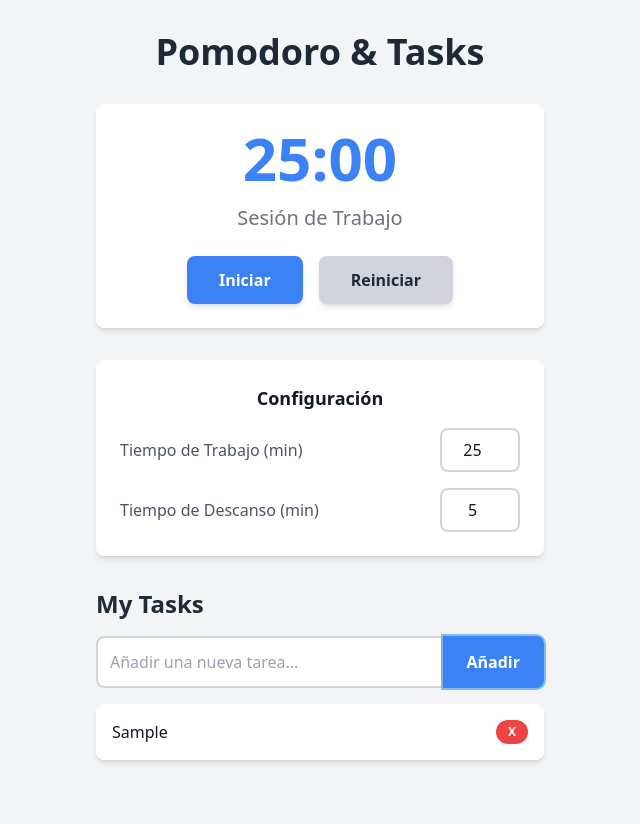
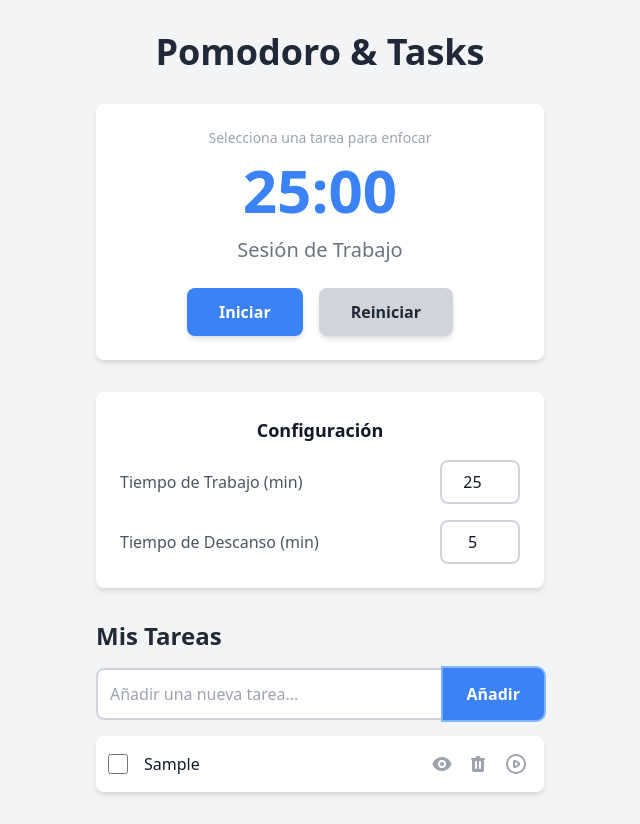
Before and after one commit to ianbenja/tareas-estudio, a React (Vite) app in the folder tareas-estudio/: page / in a window 1280 px wide. Both pictures are taken after typing "Sample" into the empty fields and a click on the button "Añadir". Shown: the whole page, without its empty margins (320-960 px from the left). Before the commit the page ends 800 px from the top, so only its background shows below. Built offline with nearby package versions, Linux system fonts and the light colour scheme.

Commit message:
App terminada

```diff
--- a/tareas-estudio/package.json
+++ b/tareas-estudio/package.json
@@ -14,12 +14,14 @@
   "homepage": "https://ianbenja.github.io/tareas-estudio/",
   "dependencies": {
     "react": "^19.1.0",
-    "react-dom": "^19.1.0"
+    "react-dom": "^19.1.0",
+    "recharts": "^2.15.3"
   },
   "devDependencies": {
     "@eslint/js": "^9.25.0",
     "@types/react": "^19.1.2",
     "@types/react-dom": "^19.1.2",
+    "@types/recharts": "^1.8.29",
     "@vitejs/plugin-react-swc": "^3.9.0",
     "autoprefixer": "^10.4.21",
     "eslint": "^9.25.0",
--- a/tareas-estudio/src/App.tsx
+++ b/tareas-estudio/src/App.tsx
@@ -3,22 +3,33 @@ import Timer from "./components/Timer";
 import TaskList from "./components/TaskList";
 import AddTaskForm from "./components/AddTaskForm";
 import Settings from "./components/Settings";
+import TaskDetailsModal from "./components/TaskDetailsModal";
 import { useTasks } from "./hooks/useTasks";
+import { type Task } from "./types";
 
 function App() {
-  const { tasks, addTask, toggleTask, deleteTask } = useTasks();
+  const { tasks, addTask, toggleTask, deleteTask, logPomodoro } = useTasks();
   const [workTime, setWorkTime] = useState(25);
   const [breakTime, setBreakTime] = useState(5);
 
+  // Estado para la tarea actual y el modal de detalles
+  const [currentTaskId, setCurrentTaskId] = useState<number | null>(null);
+  const [viewingTask, setViewingTask] = useState<Task | null>(null);
+
   const handleTimerComplete = () => {
-    console.log("Work session finished! Time for a break.");
-    // You can add more complex notification logic here
+    console.log("Work session finished!");
+    // Si hay una tarea seleccionada, registra el pomodoro completado.
+    if (currentTaskId) {
+      logPomodoro(currentTaskId, workTime);
+    }
   };
 
   const handleBreakComplete = () => {
-    console.log("Break is over! Back to work.");
-    // You can add more complex notification logic here
+    console.log("Break is over!");
   };
+
+  // Busca la tarea actual en el array de tareas
+  const currentTask = tasks.find((t) => t.id === currentTaskId) || null;
 
   return (
     <div className="min-h-screen bg-gray-100 dark:bg-gray-900 flex flex-col items-center p-4 sm:p-8">
@@ -30,11 +41,13 @@ function App() {
         </header>
 
         <main>
+          {/* Pasa la tarea actual al temporizador */}
           <Timer
             workTime={workTime}
             breakTime={breakTime}
             onTimerComplete={handleTimerComplete}
             onBreakComplete={handleBreakComplete}
+            currentTask={currentTask}
           />
 
           <Settings
@@ -46,17 +59,31 @@ function App() {
 
           <div className="mt-8">
             <h2 className="text-2xl font-bold text-gray-800 dark:text-white mb-4">
-              My Tasks
+              Mis Tareas
             </h2>
             <AddTaskForm onAddTask={addTask} />
+            {/* Asegúrate de pasar onSetCurrentTask a TaskList.
+              Esta es la corrección clave para tu error.
+            */}
             <TaskList
               tasks={tasks}
               onToggleTask={toggleTask}
               onDeleteTask={deleteTask}
+              currentTaskId={currentTaskId}
+              onSetCurrentTask={setCurrentTaskId} // <-- ESTA LÍNEA CORRIGE EL ERROR
+              onViewDetails={setViewingTask}
             />
           </div>
         </main>
       </div>
+
+      {/* Renderiza el modal solo si hay una tarea para ver */}
+      {viewingTask && (
+        <TaskDetailsModal
+          task={viewingTask}
+          onClose={() => setViewingTask(null)}
+        />
+      )}
     </div>
   );
 }
--- /dev/null
+++ b/tareas-estudio/src/components/TaskDetailsModal.tsx
@@ -0,0 +1,103 @@
+import React from "react";
+import { type Task } from "../types";
+import {
+  BarChart,
+  Bar,
+  XAxis,
+  YAxis,
+  CartesianGrid,
+  Tooltip,
+  Legend,
+  ResponsiveContainer,
+} from "recharts";
+
+interface TaskDetailsModalProps {
+  task: Task | null;
+  onClose: () => void;
+}
+
+const TaskDetailsModal: React.FC<TaskDetailsModalProps> = ({
+  task,
+  onClose,
+}) => {
+  if (!task) return null;
+
+  // Agrupa las sesiones por fecha para el gráfico
+  const data = task.sessions.reduce((acc, session) => {
+    const date = new Date(session.date).toLocaleDateString("es-AR", {
+      day: "2-digit",
+      month: "2-digit",
+    });
+    const existing = acc.find((item) => item.name === date);
+    if (existing) {
+      existing.minutos += session.duration;
+    } else {
+      acc.push({ name: date, minutos: session.duration });
+    }
+    return acc;
+  }, [] as { name: string; minutos: number }[]);
+
+  const formatTotalTime = (minutes: number) => {
+    const hours = Math.floor(minutes / 60);
+    const mins = minutes % 60;
+    return `${hours}h ${mins}m`;
+  };
+
+  return (
+    <div
+      className="fixed inset-0 bg-black bg-opacity-50 flex justify-center items-center z-50"
+      onClick={onClose}
+    >
+      <div
+        className="bg-white dark:bg-gray-800 rounded-lg shadow-xl p-6 w-full max-w-lg mx-4"
+        onClick={(e) => e.stopPropagation()}
+      >
+        <div className="flex justify-between items-center mb-4">
+          <h2 className="text-2xl font-bold">{task.text}</h2>
+          <button
+            onClick={onClose}
+            className="text-gray-500 hover:text-gray-800 dark:hover:text-white"
+          >
+            &times;
+          </button>
+        </div>
+
+        <div className="grid grid-cols-2 gap-4 mb-6 text-center">
+          <div className="bg-gray-100 dark:bg-gray-700 p-4 rounded-lg">
+            <p className="text-sm text-gray-500 dark:text-gray-400">
+              Tiempo Total
+            </p>
+            <p className="text-2xl font-bold">
+              {formatTotalTime(task.totalTime)}
+            </p>
+          </div>
+          <div className="bg-gray-100 dark:bg-gray-700 p-4 rounded-lg">
+            <p className="text-sm text-gray-500 dark:text-gray-400">
+              Pomodoros
+            </p>
+            <p className="text-2xl font-bold">{task.pomodoros}</p>
+          </div>
+        </div>
+
+        <h3 className="text-lg font-bold mb-2">Actividad de Estudio</h3>
+        <div style={{ width: "100%", height: 200 }}>
+          <ResponsiveContainer>
+            <BarChart
+              data={data}
+              margin={{ top: 5, right: 20, left: -10, bottom: 5 }}
+            >
+              <CartesianGrid strokeDasharray="3 3" />
+              <XAxis dataKey="name" />
+              <YAxis />
+              <Tooltip />
+              <Legend />
+              <Bar dataKey="minutos" fill="#3b82f6" />
+            </BarChart>
+          </ResponsiveContainer>
+        </div>
+      </div>
+    </div>
+  );
+};
+
+export default TaskDetailsModal;
--- a/tareas-estudio/src/components/TaskItem.tsx
+++ b/tareas-estudio/src/components/TaskItem.tsx
@@ -1,37 +1,120 @@
 import React from "react";
-import { type Task } from "../types"; // Importa la definición del tipo Task.
+import { type Task } from "../types";
 
-// Define la interfaz para las props del componente.
-// Recibe el objeto 'task' y las funciones para alternar su estado y eliminarla.
 interface TaskItemProps {
   task: Task;
+  isCurrent: boolean;
   onToggle: (id: number) => void;
   onDelete: (id: number) => void;
+  onSetCurrent: (id: number) => void;
+  onViewDetails: (task: Task) => void;
 }
 
-const TaskItem: React.FC<TaskItemProps> = ({ task, onToggle, onDelete }) => {
+const TaskItem: React.FC<TaskItemProps> = ({
+  task,
+  isCurrent,
+  onToggle,
+  onDelete,
+  onSetCurrent,
+  onViewDetails,
+}) => {
+  // Clases condicionales para resaltar la tarea actual
+  const itemClasses = `
+    flex items-center justify-between p-3 transition duration-200 group
+    ${
+      isCurrent
+        ? "bg-blue-100 dark:bg-blue-900/50"
+        : "hover:bg-gray-50 dark:hover:bg-gray-700"
+    }
+  `;
+
   return (
-    // Elemento de lista con estilos de Tailwind.
-    <li className="flex items-center justify-between p-4 hover:bg-gray-50 dark:hover:bg-gray-700 transition duration-200">
-      {/* El texto de la tarea. Es clickable para cambiar el estado de completado. */}
-      <span
-        onClick={() => onToggle(task.id)}
-        // Clases condicionales: si la tarea está completa, se le aplica 'line-through' (tachado).
-        className={`flex-grow cursor-pointer ${
-          task.completed ? "line-through text-gray-400" : ""
-        }`}
-      >
+    <li className={itemClasses}>
+      <div className="flex items-center flex-grow">
+        {/* Checkbox para marcar la tarea como completada */}
+        <input
+          type="checkbox"
+          checked={task.completed}
+          onChange={() => onToggle(task.id)}
+          className="h-5 w-5 rounded border-gray-300 text-blue-600 focus:ring-blue-500 mr-4"
+        />
+        {/* Texto de la tarea */}
+        <span className={task.completed ? "line-through text-gray-400" : ""}>
           {task.text}
         </span>
-
-      {/* Botón para eliminar la tarea. */}
+      </div>
+      <div className="flex items-center space-x-2">
+        {/* Botón para ver detalles y estadísticas */}
+        <button
+          onClick={() => onViewDetails(task)}
+          className="p-1 text-gray-400 hover:text-blue-500"
+          aria-label="Ver detalles"
+        >
+          <svg
+            xmlns="http://www.w3.org/2000/svg"
+            className="h-5 w-5"
+            viewBox="0 0 20 20"
+            fill="currentColor"
+          >
+            <path d="M10 12a2 2 0 100-4 2 2 0 000 4z" />
+            <path
+              fillRule="evenodd"
+              d="M.458 10C1.732 5.943 5.522 3 10 3s8.268 2.943 9.542 7c-1.274 4.057-5.022 7-9.542 7S1.732 14.057.458 10zM14 10a4 4 0 11-8 0 4 4 0 018 0z"
+              clipRule="evenodd"
+            />
+          </svg>
+        </button>
+        {/* Botón para eliminar la tarea */}
         <button
           onClick={() => onDelete(task.id)}
-        // Estilos de Tailwind para el botón de eliminar.
-        className="ml-4 px-3 py-1 bg-red-500 text-white text-xs font-bold rounded-full hover:bg-red-600 focus:outline-none focus:ring-2 focus:ring-red-400 focus:ring-opacity-75 transition duration-200"
+          className="p-1 text-gray-400 hover:text-red-500"
+          aria-label="Eliminar tarea"
         >
-        X
+          <svg
+            xmlns="http://www.w3.org/2000/svg"
+            className="h-5 w-5"
+            viewBox="0 0 20 20"
+            fill="currentColor"
+          >
+            <path
+              fillRule="evenodd"
+              d="M9 2a1 1 0 00-.894.553L7.382 4H4a1 1 0 000 2v10a2 2 0 002 2h8a2 2 0 002-2V6a1 1 0 100-2h-3.382l-.724-1.447A1 1 0 0011 2H9zM7 8a1 1 0 012 0v6a1 1 0 11-2 0V8zm4 0a1 1 0 012 0v6a1 1 0 11-2 0V8z"
+              clipRule="evenodd"
+            />
+          </svg>
         </button>
+        {/* NUEVO: Botón para enfocar esta tarea en el Pomodoro */}
+        <button
+          onClick={() => onSetCurrent(task.id)}
+          className={`p-1 rounded-full transition-colors duration-200 ${
+            isCurrent
+              ? "text-blue-500 bg-blue-100 dark:bg-blue-900"
+              : "text-gray-400 hover:text-green-500"
+          }`}
+          aria-label="Enfocar tarea"
+        >
+          <svg
+            xmlns="http://www.w3.org/2000/svg"
+            className="h-6 w-6"
+            fill="none"
+            viewBox="0 0 24 24"
+            stroke="currentColor"
+          >
+            <path
+              strokeLinecap="round"
+              strokeLinejoin="round"
+              strokeWidth={2}
+              d="M14.752 11.168l-3.197-2.132A1 1 0 0010 9.87v4.263a1 1 0 001.555.832l3.197-2.132a1 1 0 000-1.664z"
+            />
+            <path
+              strokeLinecap="round"
+              strokeLinejoin="round"
+              strokeWidth={2}
+              d="M21 12a9 9 0 11-18 0 9 9 0 0118 0z"
+            />
+          </svg>
+        </button>
+      </div>
     </li>
   );
 };
--- a/tareas-estudio/src/components/TaskList.tsx
+++ b/tareas-estudio/src/components/TaskList.tsx
@@ -1,38 +1,43 @@
 import React from "react";
-import TaskItem from "./TaskItem"; // Importa el componente para cada tarea individual.
-import { type Task } from "../types"; // Importa la definición del tipo Task.
+import TaskItem from "./TaskItem";
+import { type Task } from "../types";
 
-// Define la interfaz para las props del componente.
 interface TaskListProps {
-  tasks: Task[]; // Un array de objetos Task.
-  onToggleTask: (id: number) => void; // Función para marcar una tarea como completa/incompleta.
-  onDeleteTask: (id: number) => void; // Función para eliminar una tarea.
+  tasks: Task[];
+  onToggleTask: (id: number) => void;
+  onDeleteTask: (id: number) => void;
+  currentTaskId: number | null;
+  onSetCurrentTask: (id: number) => void;
+  onViewDetails: (task: Task) => void;
 }
 
 const TaskList: React.FC<TaskListProps> = ({
   tasks,
   onToggleTask,
   onDeleteTask,
+  currentTaskId,
+  onSetCurrentTask,
+  onViewDetails,
 }) => {
   return (
-    // Contenedor principal para la lista de tareas con estilos de Tailwind.
     <div className="bg-white dark:bg-gray-800 rounded-lg shadow-md">
-      {/* Renderizado condicional: comprueba si hay tareas en la lista. */}
       {tasks.length > 0 ? (
-        // Si hay tareas, se renderiza una lista desordenada.
         <ul className="divide-y divide-gray-200 dark:divide-gray-700">
-          {/* Mapea cada tarea a un componente TaskItem. */}
           {tasks.map((task) => (
             <TaskItem
-              key={task.id} // La key es crucial para que React identifique cada elemento.
+              key={task.id}
               task={task}
+              // Comprueba si esta tarea es la que está seleccionada actualmente.
+              isCurrent={task.id === currentTaskId}
               onToggle={onToggleTask}
               onDelete={onDeleteTask}
+              // Pasa la función para establecer esta tarea como la actual.
+              onSetCurrent={onSetCurrentTask}
+              onViewDetails={onViewDetails}
             />
           ))}
         </ul>
       ) : (
-        // Si no hay tareas, se muestra un mensaje.
         <p className="p-4 text-center text-gray-500">
           Aún no hay tareas. ¡Añade una!
         </p>
--- a/tareas-estudio/src/components/Timer.tsx
+++ b/tareas-estudio/src/components/Timer.tsx
@@ -1,11 +1,12 @@
 import React, { useState, useEffect, useRef } from "react";
+import { type Task } from "../types";
 
-// Define la interfaz para las props que el componente Timer recibirá.
 interface TimerProps {
-  workTime: number; // Duración de la sesión de trabajo en minutos.
-  breakTime: number; // Duración del descanso en minutos.
-  onTimerComplete: () => void; // Función que se ejecuta cuando termina una sesión de trabajo.
-  onBreakComplete: () => void; // Función que se ejecuta cuando termina un descanso.
+  workTime: number;
+  breakTime: number;
+  onTimerComplete: () => void;
+  onBreakComplete: () => void;
+  currentTask: Task | null; // Prop para recibir la tarea actual
 }
 
 const Timer: React.FC<TimerProps> = ({
@@ -13,34 +14,29 @@ const Timer: React.FC<TimerProps> = ({
   breakTime,
   onTimerComplete,
   onBreakComplete,
+  currentTask,
 }) => {
   const [isWorkSession, setIsWorkSession] = useState(true);
   const [timeLeft, setTimeLeft] = useState(workTime * 60);
   const [isActive, setIsActive] = useState(false);
   const [isFinishing, setIsFinishing] = useState(false);
-
-  // Ref para el elemento de audio HTML.
   const audioRef = useRef<HTMLAudioElement>(null);
 
-  // Actualiza el tiempo si la configuración cambia mientras el timer está pausado.
+  // Efecto para actualizar el tiempo si cambia la configuración
   useEffect(() => {
     if (!isActive) {
       setTimeLeft(isWorkSession ? workTime * 60 : breakTime * 60);
     }
   }, [workTime, breakTime, isWorkSession, isActive]);
 
-  // useEffect principal que maneja la lógica del temporizador.
+  // Efecto principal del temporizador
   useEffect(() => {
     let interval: number | null = null;
-
     if (isActive && timeLeft > 0) {
-      interval = setInterval(() => {
-        setTimeLeft((prev) => prev - 1);
-      }, 1000);
+      interval = setInterval(() => setTimeLeft((prev) => prev - 1), 1000);
     } else if (isActive && timeLeft === 0) {
-      playNotificationSound(); // Llama a nuestra función de reproducción.
+      playNotificationSound();
       setIsFinishing(true);
-
       if (isWorkSession) {
         onTimerComplete();
         setIsWorkSession(false);
@@ -50,14 +46,10 @@ const Timer: React.FC<TimerProps> = ({
         setIsWorkSession(true);
         setTimeLeft(workTime * 60);
       }
-
       setTimeout(() => setIsFinishing(false), 2000);
     }
-
     return () => {
-      if (interval) {
-        clearInterval(interval);
-      }
+      if (interval) clearInterval(interval);
     };
   }, [
     isActive,
@@ -69,29 +61,17 @@ const Timer: React.FC<TimerProps> = ({
     onBreakComplete,
   ]);
 
-  // Función para reproducir el sonido desde el elemento de audio.
+  // Función para reproducir el sonido de notificación
   const playNotificationSound = () => {
     if (audioRef.current) {
-      audioRef.current.currentTime = 0; // Reinicia el audio al principio.
-      audioRef.current.play().catch((error) => {
-        // Este catch es importante para manejar errores si el navegador aún bloquea el audio.
-        console.error("Error al reproducir el sonido:", error);
-      });
+      audioRef.current.currentTime = 0;
+      audioRef.current
+        .play()
+        .catch((e) => console.error("Error al reproducir sonido:", e));
     }
   };
 
-  // Inicia o pausa el temporizador. La primera interacción del usuario es clave.
-  const toggleTimer = () => {
-    // La primera vez que el usuario hace clic en "Iniciar",
-    // el navegador considera que ha habido una "interacción".
-    // Esto es fundamental para que las llamadas posteriores a .play() funcionen.
-    if (audioRef.current && audioRef.current.paused) {
-      // No es necesario reproducir y pausar, la primera interacción es suficiente
-      // para habilitar futuras reproducciones automáticas.
-    }
-    setIsActive(!isActive);
-  };
-
+  const toggleTimer = () => setIsActive(!isActive);
   const resetTimer = () => {
     setIsActive(false);
     setIsWorkSession(true);
@@ -113,6 +93,22 @@ const Timer: React.FC<TimerProps> = ({
 
   return (
     <div className={timerContainerClasses}>
+      {/* Contenedor para mostrar la tarea actual */}
+      <div className="h-6 mb-2 text-center">
+        {currentTask ? (
+          <p
+            className="text-sm text-gray-500 dark:text-gray-400 truncate"
+            title={currentTask.text}
+          >
+            Enfocado en: <span className="font-bold">{currentTask.text}</span>
+          </p>
+        ) : (
+          <p className="text-sm text-gray-400 dark:text-gray-500">
+            Selecciona una tarea para enfocar
+          </p>
+        )}
+      </div>
+
       <div
         className={`text-6xl font-bold mb-4 ${
           isWorkSession ? "text-blue-500" : "text-green-500"
@@ -137,10 +133,9 @@ const Timer: React.FC<TimerProps> = ({
           Reiniciar
         </button>
       </div>
-      {/* Volvemos a añadir el elemento <audio> y lo enlazamos con la ref. */}
       <audio
         ref={audioRef}
-        src="https://www.soundjay.com/buttons/sounds/button-16.mp3"
+        src="https://actions.google.com/sounds/v1/alarms/alarm_clock.ogg"
         preload="auto"
       />
     </div>
--- a/tareas-estudio/src/hooks/useTasks.ts
+++ b/tareas-estudio/src/hooks/useTasks.ts
@@ -1,5 +1,5 @@
 import { useState, useEffect } from "react";
-import { type Task } from "../types";
+import { type Task, type StudySession } from "../types";
 
 export const useTasks = () => {
   const [tasks, setTasks] = useState<Task[]>(() => {
@@ -25,6 +25,9 @@ export const useTasks = () => {
       id: Date.now(),
       text,
       completed: false,
+      pomodoros: 0,
+      sessions: [],
+      totalTime: 0,
     };
     setTasks((prevTasks) => [...prevTasks, newTask]);
   };
@@ -41,5 +44,25 @@ export const useTasks = () => {
     setTasks((prevTasks) => prevTasks.filter((task) => task.id !== id));
   };
 
-  return { tasks, addTask, toggleTask, deleteTask };
+  const logPomodoro = (taskId: number, duration: number) => {
+    setTasks((prevTasks) =>
+      prevTasks.map((task) => {
+        if (task.id === taskId) {
+          const newSession: StudySession = {
+            date: new Date().toISOString().split("T")[0], // Formato YYYY-MM-DD
+            duration: duration,
+          };
+          return {
+            ...task,
+            pomodoros: task.pomodoros + 1,
+            sessions: [...task.sessions, newSession],
+            totalTime: task.totalTime + duration,
+          };
+        }
+        return task;
+      })
+    );
+  };
+
+  return { tasks, addTask, toggleTask, deleteTask, logPomodoro };
 };
--- a/tareas-estudio/src/types/index.ts
+++ b/tareas-estudio/src/types/index.ts
@@ -1,5 +1,13 @@
+export interface StudySession {
+  date: string;
+  duration: number; // en minutos
+}
+
 export interface Task {
   id: number;
   text: string;
   completed: boolean;
+  pomodoros: number;
+  sessions: StudySession[];
+  totalTime: number; // en minutos
 }
```
Also changed, not shown: 1 other file (tests, documents, lock files or other folders). Lines whose indentation alone changed are shown as unchanged.
